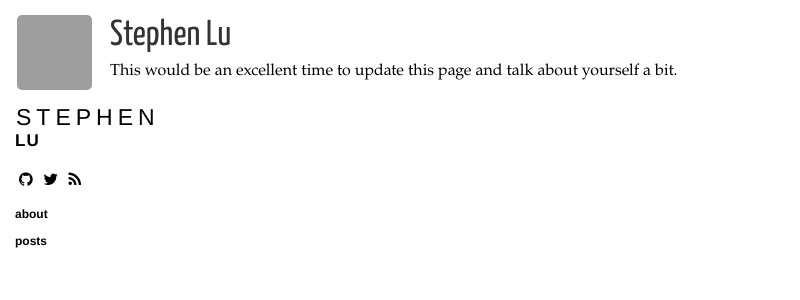
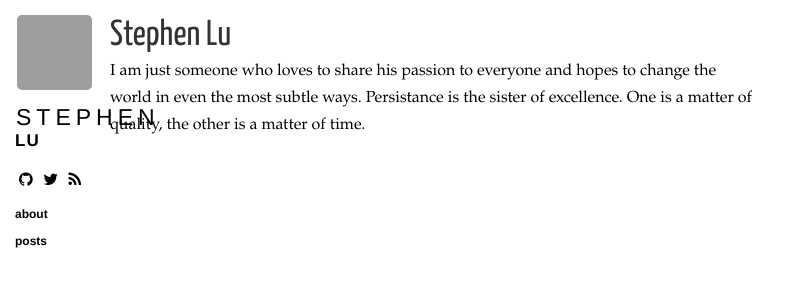
Before and after one commit to Munk801/munk801.github.io, a Jekyll site: the page built from about.html, in a window 1280 px wide. Shown: the top 300 px of the page, without its empty margins (0-800 px from the left). Built offline with Jekyll 4.4.1, drawn with Linux system fonts in a browser that asks for light colours; nearby versions of some CDN libraries; Markdown is read by kramdown in place of the engine named in the settings; grey boxes are pictures that could not be loaded.

Commit message:
Changed about page.

```diff
--- a/about.html
+++ b/about.html
@@ -7,5 +7,5 @@ title: "About"
 <section class="content">
   <h1>{{ site.name }}</h1>
 
-  <p>This would be an excellent time to update this page and talk about yourself a bit.</p>
+  <p>I am just someone who loves to share his passion to everyone and hopes to change the world in even the most subtle ways.  Persistance is the sister of excellence.  One is a matter of quality, the other is a matter of time.</p>
 </section>
```
